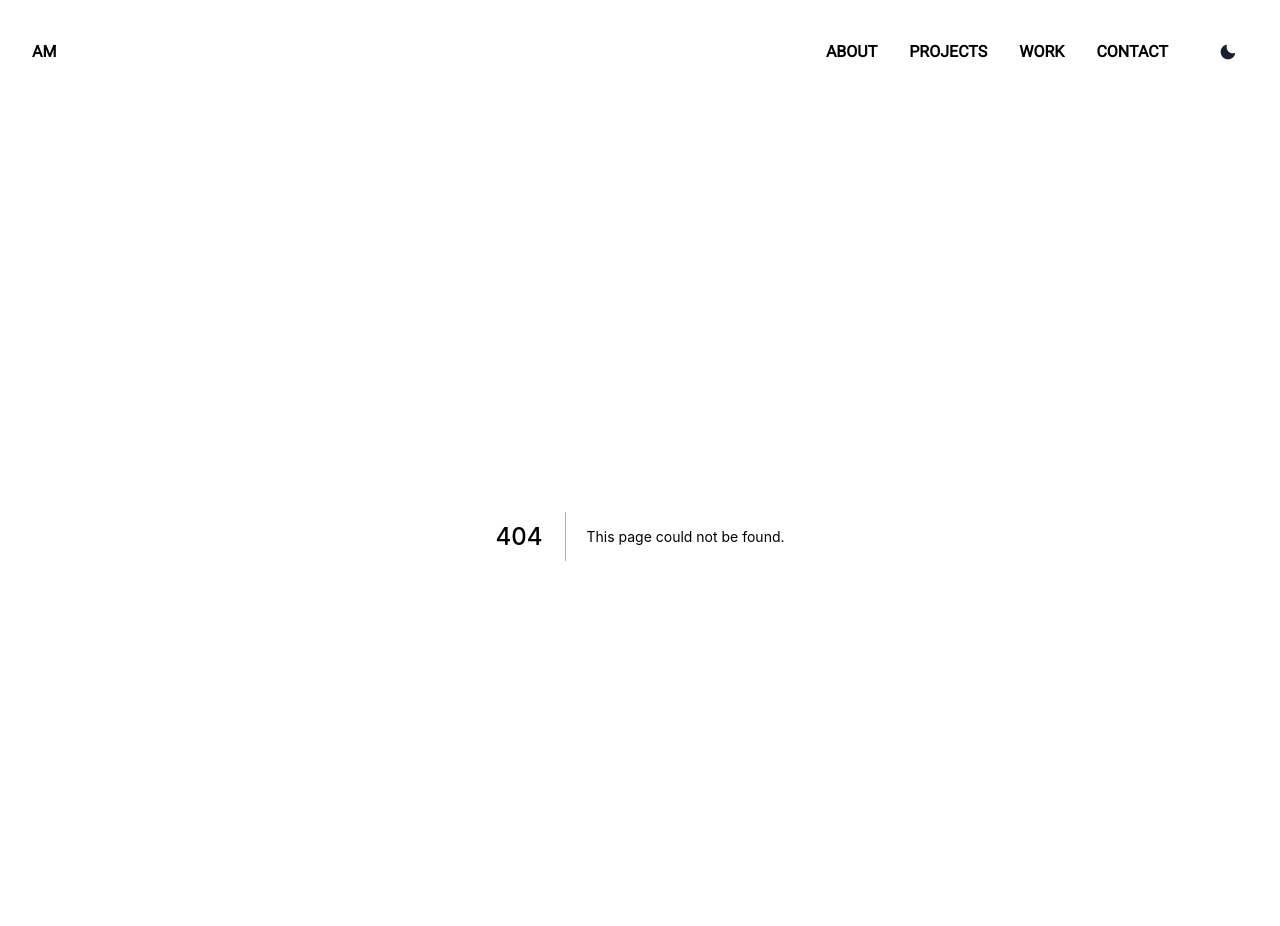
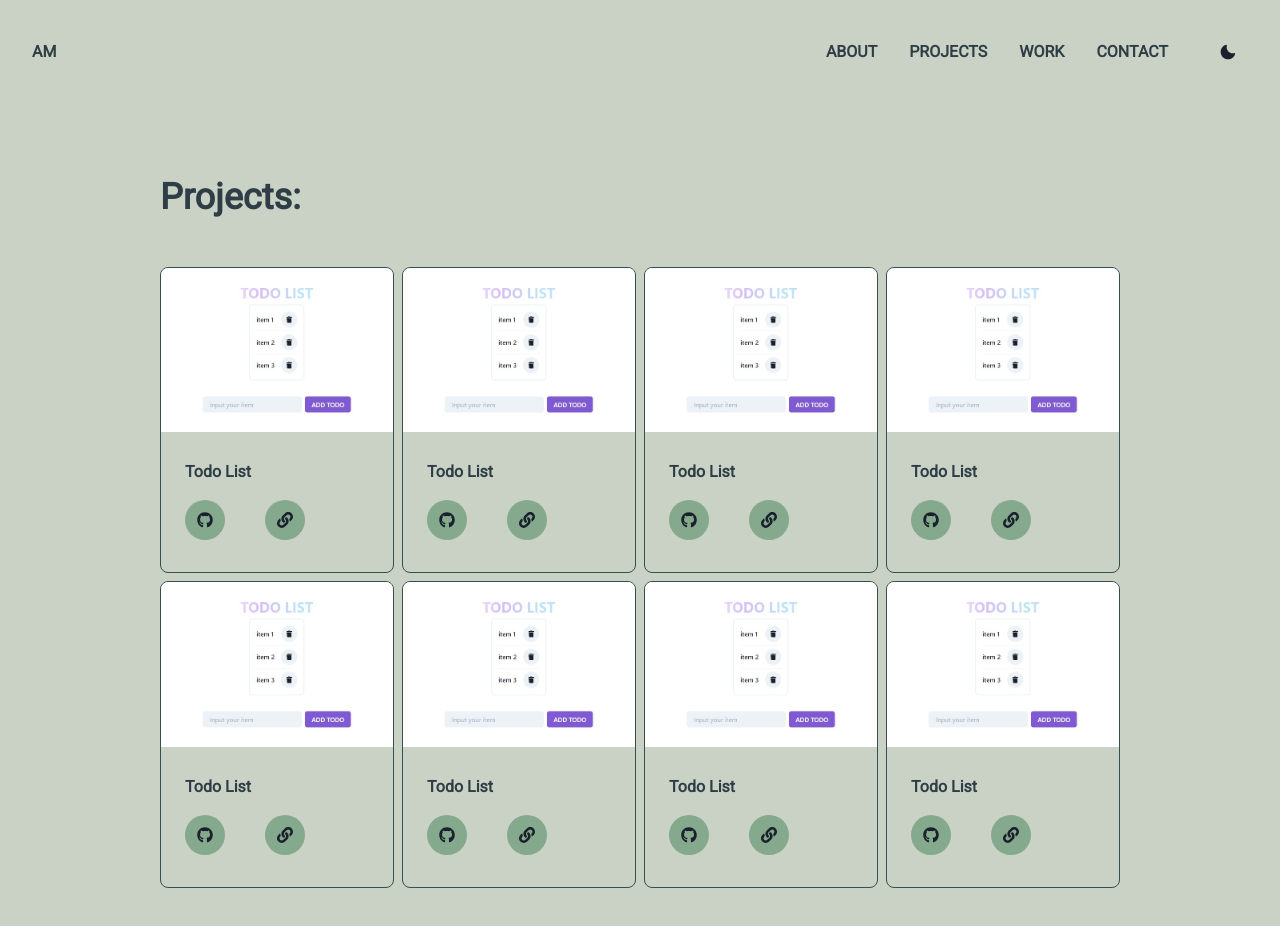
Before and after one commit to Alexxmao/portfolio, a Next.js app: page /projects in a window 1280 px wide. Before the commit this address had no page. Shown: the top 926 px of the page. After the commit the page ends 888 px from the top, so only its background shows below. Built offline with nearby package versions, Linux system fonts and the light colour scheme.

Commit message:
added project page (temp)

```diff
--- /dev/null
+++ b/components/ProjectCard.js
@@ -0,0 +1,34 @@
+import { Box, Badge, Image, IconButton, useColorModeValue } from "@chakra-ui/react"
+import { FaGithub, FaLink } from "react-icons/fa"
+import Link from "next/link"
+
+function ProjectCard({imageUrl, imageAlt, title}) {
+    const colorModeBorder = useColorModeValue("brand.400", "brand.200")
+    const colorModeButton = useColorModeValue("brand.200", "brand.400")
+
+    return (
+      <Box maxW='sm' borderWidth='1px' borderRadius='lg' overflow='hidden' borderColor={colorModeBorder}>
+        <Image src={imageUrl} alt={imageAlt} fit="fill"/>
+
+        <Box p='6'>
+
+          <Box
+            mt='1'
+            fontWeight='semibold'
+            as='h4'
+            lineHeight='tight'
+            noOfLines={1}
+          >
+            {title}
+          </Box>
+          <Box display='flex' mt='2' alignItems='center'>
+            <Link href="https://github.com/alexxmao/todo-list-app" passHref={false}><IconButton mr="5vh" my="1vh" icon={<FaGithub/>} bg={ colorModeButton } isRound /></Link>
+            <Link href="https://todo-list-app-kohl.vercel.app/" passHref={false}><IconButton icon={<FaLink/>} bg={ colorModeButton } isRound /></Link>
+          </Box>
+        </Box>
+      </Box>
+    )
+  }
+
+
+export default ProjectCard
--- a/package.json
+++ b/package.json
@@ -4,7 +4,7 @@
   "private": true,
   "scripts": {
     "dev": "next dev",
-    "build": "next build",
+    "build": "next build && next export",
     "start": "next start",
     "lint": "next lint"
   },
--- /dev/null
+++ b/pages/projects.js
@@ -0,0 +1,22 @@
+import { Heading, Stack } from "@chakra-ui/react";
+import ProjectCard from "../components/ProjectCard";
+
+export default function Projects(){
+    return(
+        <Stack px="20vh">
+            <Heading py="5vh">Projects:</Heading>
+            <Stack direction="row">
+                <ProjectCard imageUrl='images/todolist.jpg' imageAlt='todo list screenshot' title='Todo List'/>
+                <ProjectCard imageUrl='images/todolist.jpg' imageAlt='todo list screenshot' title='Todo List'/>
+                <ProjectCard imageUrl='images/todolist.jpg' imageAlt='todo list screenshot' title='Todo List'/>
+                <ProjectCard imageUrl='images/todolist.jpg' imageAlt='todo list screenshot' title='Todo List'/>
+            </Stack>
+            <Stack direction="row">
+                <ProjectCard imageUrl='images/todolist.jpg' imageAlt='todo list screenshot' title='Todo List'/>
+                <ProjectCard imageUrl='images/todolist.jpg' imageAlt='todo list screenshot' title='Todo List'/>
+                <ProjectCard imageUrl='images/todolist.jpg' imageAlt='todo list screenshot' title='Todo List'/>
+                <ProjectCard imageUrl='images/todolist.jpg' imageAlt='todo list screenshot' title='Todo List'/>
+            </Stack>
+        </Stack>
+    )
+}
```
Also changed, not shown: firebase.json, public/images/todolist.jpg (added).
